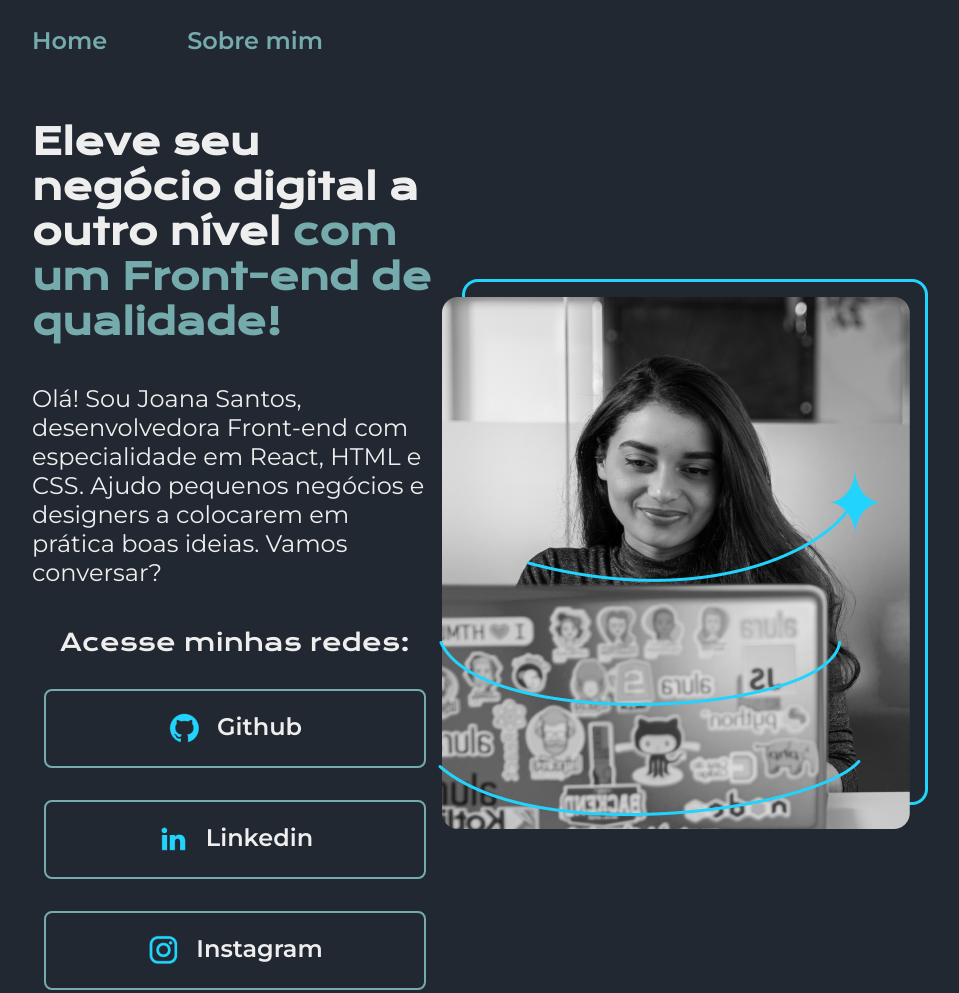
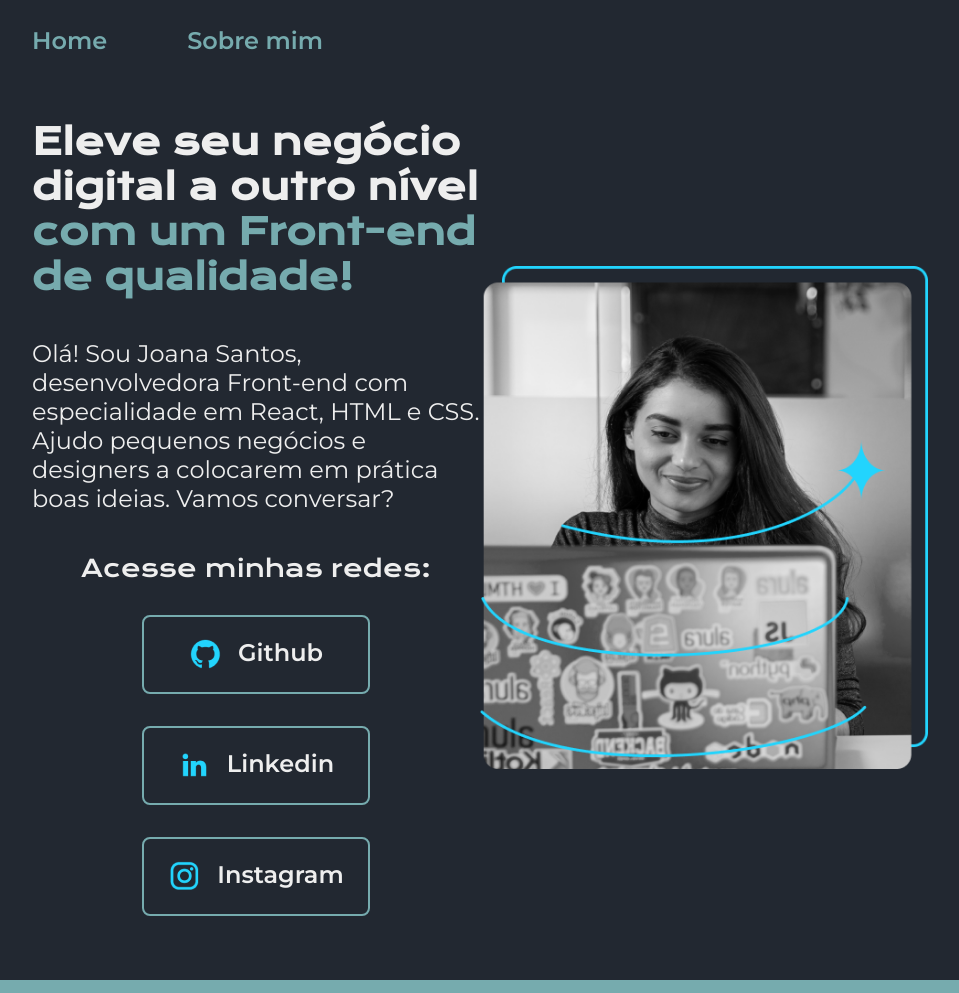
Before and after one commit to gustavobee/portfolio, a plain HTML site: page index.html in a window 1280 px wide. Shown: the top 993 px of the page, without its empty margins (160-1119 px from the left). Drawn offline with nearby package versions, Linux system fonts and the light colour scheme.

Commit message:
aplicando % no width

```diff
--- a/index.html
+++ b/index.html
@@ -26,21 +26,21 @@
             conversar?</p>
             <div class="apresentacao__links">
                 <h2 class="apresentacao__links__subtitulo">Acesse minhas redes:</h2>
-                <a class="apresentacao__links__link" href="https://github.com/gustavobee">
+                <a class="apresentacao__links__navegacao" href="https://github.com/gustavobee">
                     <img src="./assets/github.png">
                     Github
                 </a>
-                <a class="apresentacao__links__link" href="https://linkedin.com/in/gustavo-bee-17581228a">
+                <a class="apresentacao__links__navegacao" href="https://linkedin.com/in/gustavo-bee-17581228a">
                     <img src="./assets/linkedin.png">
                     Linkedin
                 </a>
-                <a class="apresentacao__links__link" href="https://www.instagram.com/_gustavobee/">
+                <a class="apresentacao__links__navegacao" href="https://www.instagram.com/_gustavobee/">
                     <img src="./assets/instagram.png">
                     Instagram
                 </a>
             </div>
         </section>
-        <img src="./assets/imagem.png" alt="Foto da Joana Santos programando">
+        <img class="apresentacao__imagem" src="./assets/imagem.png" alt="Foto da Joana Santos programando">
     </main>
     <footer class="rodape">
         <p>Desenvolvido por Gustavo Bee.</p>
--- a/styles/style.css
+++ b/styles/style.css
@@ -46,7 +46,7 @@ body {
 }
 
 .apresentacao__conteudo {
-    width: 615px;
+    width: 50%;
     display: flex;
     flex-direction: column;
     gap: 40px;
@@ -80,12 +80,12 @@ body {
     font-size: 1.5rem;
 }
 
-.apresentacao__links__link {
+.apresentacao__links__navegacao {
     display: flex;
     justify-content: center;
     gap: 16px;
     border: 2px solid var(--cor-terciaria);
-    width: 378px;
+    width: 50%;
     text-align: center;
     border-radius: 8px;
     font-size: 1.5rem;
@@ -96,8 +96,12 @@ body {
     font-family: var(--fonte-secundaria);
 }
 
-.apresentacao__links__link:hover {
+.apresentacao__links__navegacao:hover {
     background-color: var(--cor-hover);
+}
+
+.apresentacao__imagem {
+    width: 50%;
 }
 
 .rodape {
```
Also changed, not shown: about.html (+1 -1 lines).
